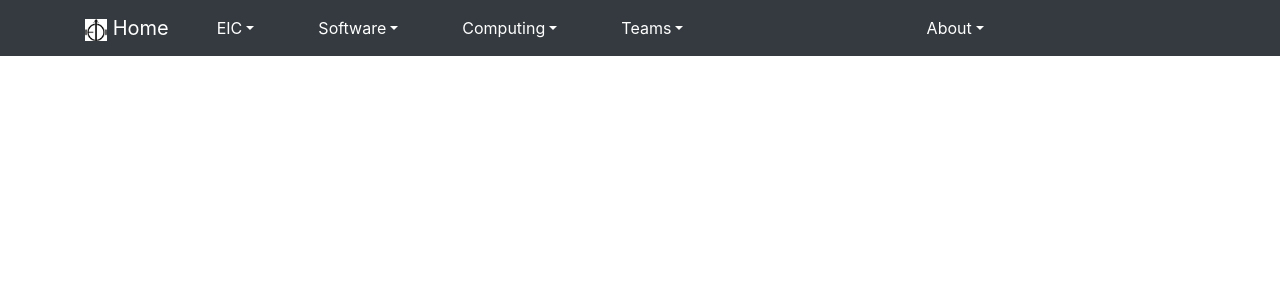
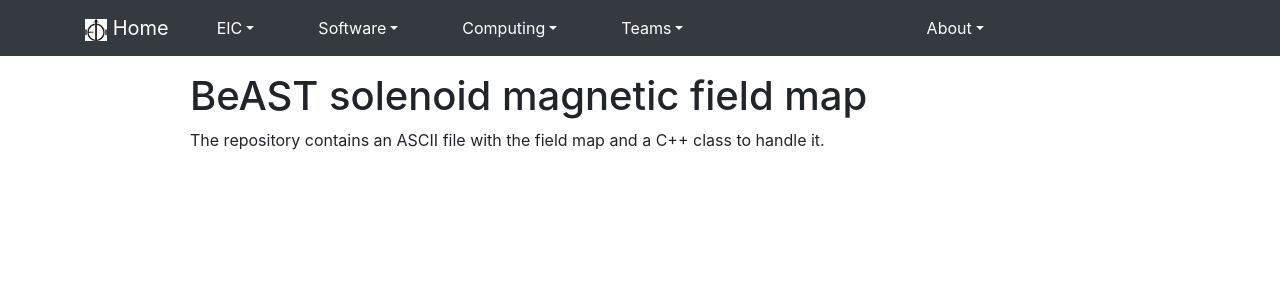
Before and after one commit to kkauder/eic.github.io, a Jekyll site: the page built from _software/beast_magnetic_field.md, in a window 1280 px wide. Shown: the top 300 px of the page. Built offline with Jekyll 4.4.1, drawn with Linux system fonts in a browser that asks for light colours; nearby versions of some CDN libraries.

Commit message:
BeastMagneticField section tuning

```diff
--- a/_software/beast_magnetic_field.md
+++ b/_software/beast_magnetic_field.md
@@ -6,3 +6,7 @@ level: 0
 div: yes
 weight: 99
 ---
+# BeAST solenoid magnetic field map
+
+  The repository contains an ASCII file with the field map and a
+C++ class to handle it.
```
